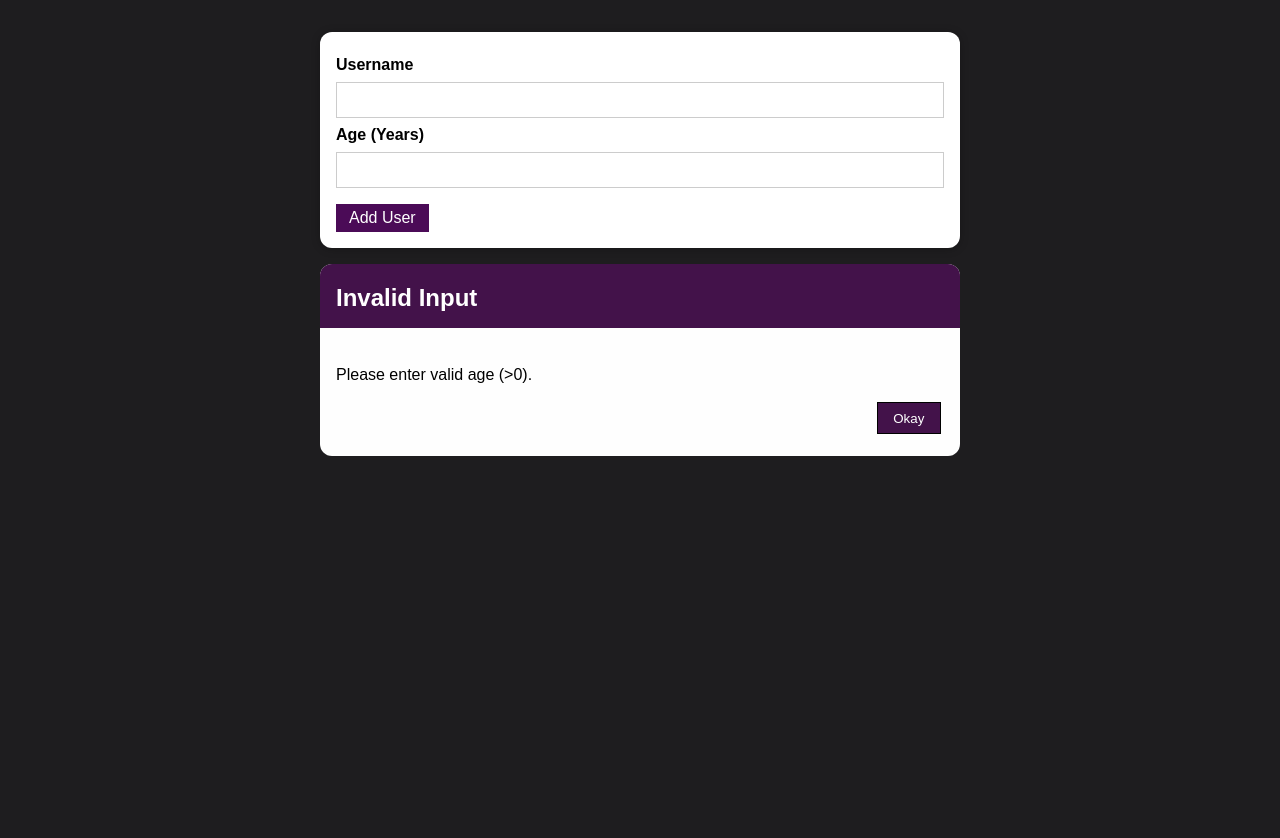
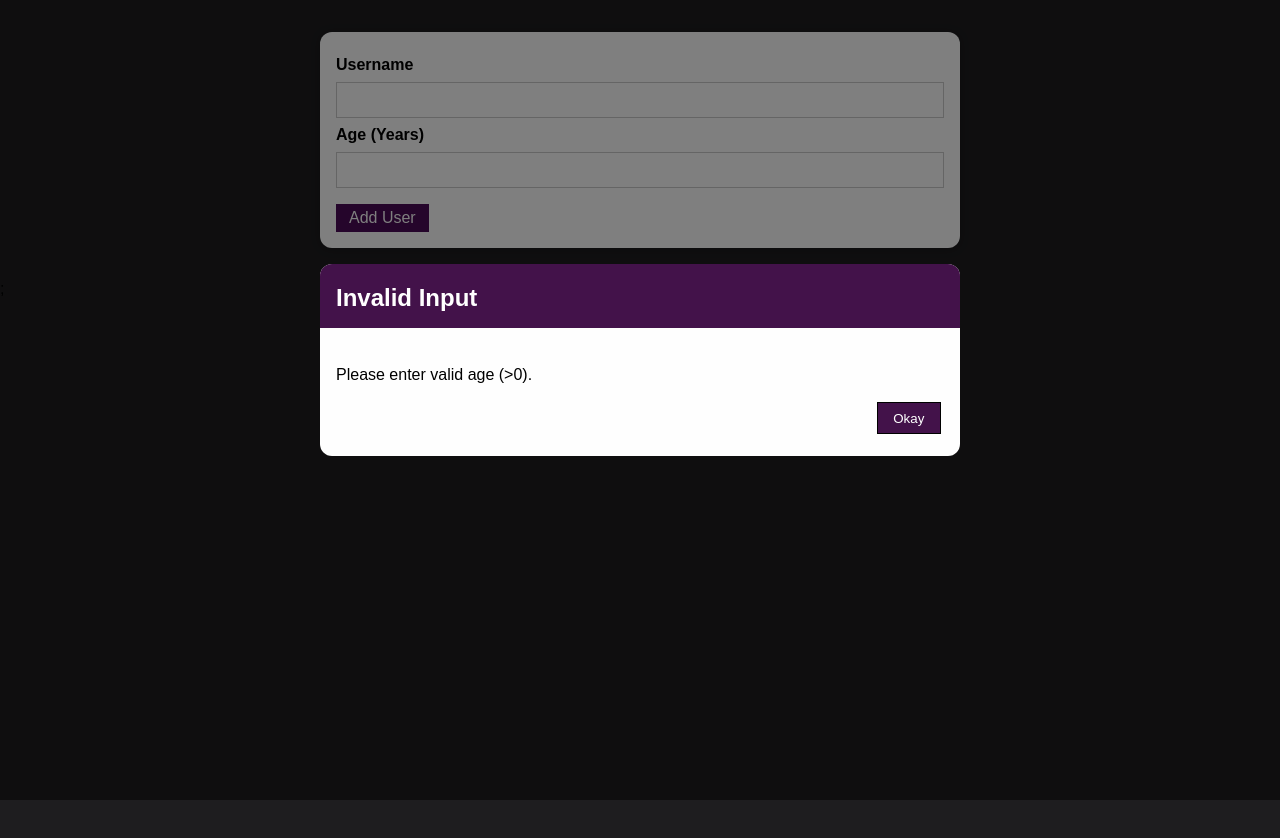
Before and after one commit to jeff-cruz/react-useState-practice, a React (Create React App) app: page / in a window 1280 px wide. Both pictures are taken after typing "Sample", "Sample" into the empty fields and a click on the button "Add User". Shown: the top 838 px of the page. After the commit the page ends 800 px from the top, so only its background shows below. Built offline with nearby package versions, Linux system fonts and the light colour scheme.

Commit message:
Added conditional rendering to Modal

```diff
--- a/src/Components/NewUser/NewUserData.js
+++ b/src/Components/NewUser/NewUserData.js
@@ -5,7 +5,7 @@ import Modal from '../../UI/Modal/Modal';
 
 const NewUserData = (props) => {
   const [inputError, setInputError] = useState(false);
-  const [modalMessage, setModalMessage] = useState('');
+  const [modalMessage, setModalMessage] = useState('Invalid Input');
 
   const getUserData = (enteredUserData) => {
       if (
@@ -35,10 +35,10 @@ const NewUserData = (props) => {
 
   return (
     <>
+      {inputError && <Modal message={modalMessage} close={closeModal} />}
       <Card>
         <AddUserForm addUser={getUserData} />
       </Card>
-      {inputError && <Modal message={modalMessage} close={closeModal} />}
     </>
   );
 };
--- a/src/UI/Card/Card.js
+++ b/src/UI/Card/Card.js
@@ -2,9 +2,8 @@ import React from 'react';
 import './Card.css';
 
 const Card = (props) => {
-  const classes = 'card ' + props.className;
   return (
-    <div className={classes}>
+    <div className='card'>
       {props.children}
     </div>
   );
--- a/src/UI/Modal/Modal.css
+++ b/src/UI/Modal/Modal.css
@@ -1,10 +1,12 @@
-.modal {
+.modal-container {
   min-width: 100vw;
   min-height: 100vh;
   z-index: 1001;
+  position: absolute;
+  top: 0;
+  left: 0;
   margin: 0 auto;
-  color: grey;
-  opacity: .5;
+  background-color: rgba(0,0,0,.5);;
 }
 
 .modal__box {
--- a/src/UI/Modal/Modal.js
+++ b/src/UI/Modal/Modal.js
@@ -14,8 +14,8 @@ const Modal = (props) => {
     : "open";
 
   return (
-      <div className={modalClass}>
-        <div className="modal" />
+    <div className={modalClass}>
+      <div className="modal-container" />
         <div className="modal__box">
           <div className="modal__title">
             <h2>Invalid Input</h2>
@@ -27,7 +27,7 @@ const Modal = (props) => {
             Okay
           </button>
         </div>
-      </div>
+    </div>
   );
 };
 
```
